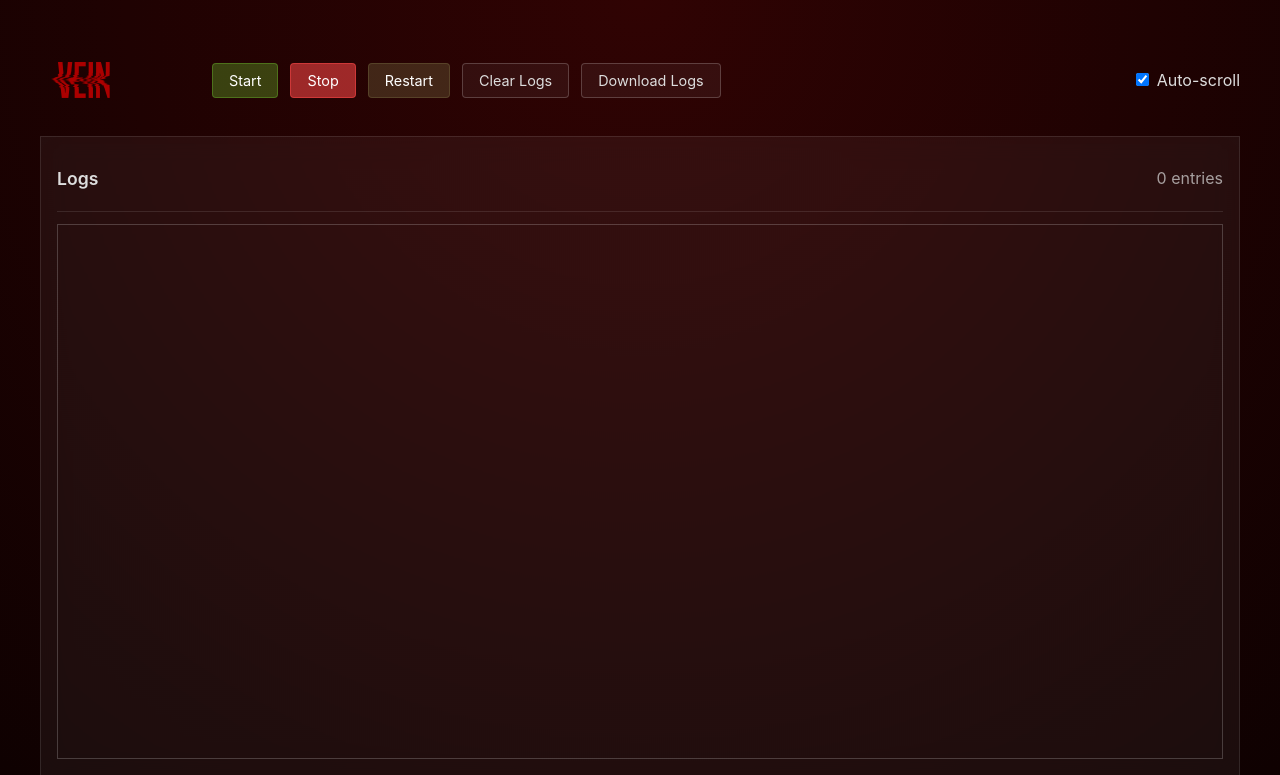
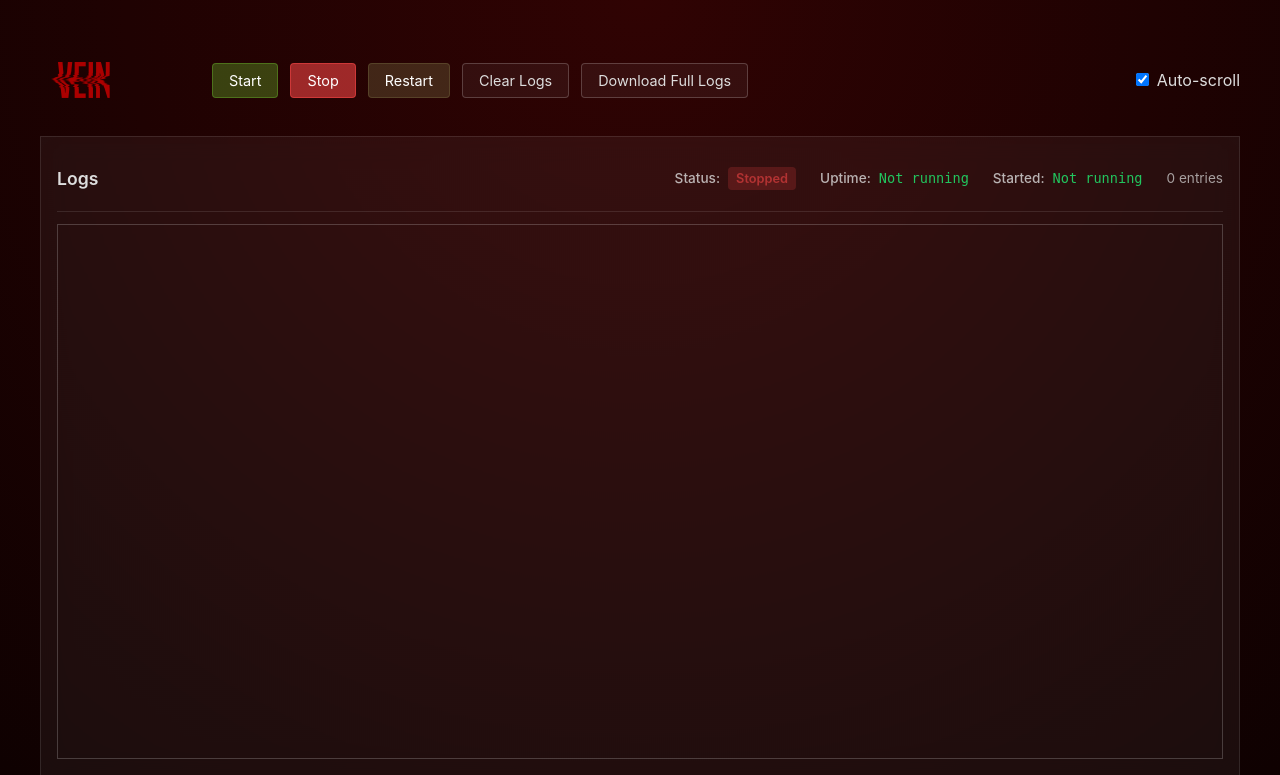
Before and after one commit to lennoknet/vein-server, a Flask app: page / in a window 1280 px wide. Shown: the top 775 px of the page. Run offline with Flask 3, Linux system fonts and the light colour scheme; data that the repository does not hold is empty.

Commit message:
Improved dashboard to show service status and constant rolling logs.

```diff
--- a/dash/app.py
+++ b/dash/app.py
@@ -4,15 +4,19 @@ import threading
 import time
 import os
 import json
-from datetime import datetime
+from datetime import datetime, timedelta
+from collections import deque
 
 app = Flask(__name__)
 
 # Global variables to store data
-from collections import deque
-logs = deque(maxlen=800)
+# Rolling logs for display (max 800 lines)
+display_logs = deque(maxlen=800)
+# Full logs for download (unlimited)
+full_logs = deque()
 service_status = {"status": "unknown", "message": ""}
 action_status = {"action": "none", "status": "none", "message": ""}
+service_info = {"uptime": "Unknown", "started_at": "Unknown", "status": "unknown"}
 
 @app.route('/')
 def index():
@@ -111,7 +115,7 @@ def stop_service():
 
 @app.route('/get-logs', methods=['GET'])
 def get_logs():
-    return jsonify({"logs": list(logs)})
+    return jsonify({"logs": list(display_logs)})
 
 @app.route('/get-action-status', methods=['GET'])
 def get_action_status():
@@ -122,6 +126,11 @@ def get_service_status_route():
     check_service_status()
     return jsonify(service_status)
 
+@app.route('/get-service-info', methods=['GET'])
+def get_service_info():
+    update_service_info()
+    return jsonify(service_info)
+
 @app.route('/download-logs', methods=['GET'])
 def download_logs():
     # Format current date for filename
@@ -129,8 +138,8 @@ def download_logs():
     date_str = now.strftime("%Y%m%d_%H%M%S")
     filename = f"vein_server_logs_{date_str}.txt"
 
-    # Create log content
-    log_content = "\n".join(logs)
+    # Create log content from full logs
+    log_content = "\n".join(full_logs)
 
     # Create response with log content as downloadable file
     response = Response(log_content)
@@ -138,6 +147,91 @@ def download_logs():
     response.headers["Content-Type"] = "text/plain"
 
     return response
+
+def update_service_info():
+    """Update service information including uptime and start time"""
+    global service_info
+    try:
+        # Get service status
+        status_result = subprocess.run(
+            ["systemctl", "is-active", "vein-server.service"],
+            capture_output=True,
+            text=True
+        )
+
+        if status_result.stdout.strip() == "active":
+            # Get detailed service information
+            show_result = subprocess.run(
+                ["systemctl", "show", "vein-server.service", "--property=ActiveEnterTimestamp,SubState"],
+                capture_output=True,
+                text=True
+            )
+
+            # Parse the output
+            properties = {}
+            for line in show_result.stdout.strip().split('\n'):
+                if '=' in line:
+                    key, value = line.split('=', 1)
+                    properties[key] = value
+
+            # Get start time
+            if 'ActiveEnterTimestamp' in properties and properties['ActiveEnterTimestamp']:
+                try:
+                    # Parse systemd timestamp format
+                    start_time_str = properties['ActiveEnterTimestamp']
+                    # Remove timezone info for simpler parsing
+                    if ' ' in start_time_str:
+                        start_time_str = ' '.join(start_time_str.split()[:-1])
+
+                    start_time = datetime.strptime(start_time_str, "%a %Y-%m-%d %H:%M:%S")
+
+                    # Calculate uptime
+                    uptime_delta = datetime.now() - start_time
+
+                    # Format uptime
+                    days = uptime_delta.days
+                    hours, remainder = divmod(uptime_delta.seconds, 3600)
+                    minutes, seconds = divmod(remainder, 60)
+
+                    if days > 0:
+                        uptime_str = f"{days}d {hours}h {minutes}m {seconds}s"
+                    elif hours > 0:
+                        uptime_str = f"{hours}h {minutes}m {seconds}s"
+                    elif minutes > 0:
+                        uptime_str = f"{minutes}m {seconds}s"
+                    else:
+                        uptime_str = f"{seconds}s"
+
+                    service_info = {
+                        "uptime": uptime_str,
+                        "started_at": start_time.strftime("%Y-%m-%d %H:%M:%S"),
+                        "status": "running"
+                    }
+                except (ValueError, IndexError) as e:
+                    service_info = {
+                        "uptime": "Error parsing time",
+                        "started_at": "Unknown",
+                        "status": "running"
+                    }
+            else:
+                service_info = {
+                    "uptime": "Unknown",
+                    "started_at": "Unknown",
+                    "status": "running"
+                }
+        else:
+            service_info = {
+                "uptime": "Not running",
+                "started_at": "Not running",
+                "status": "stopped"
+            }
+
+    except Exception as e:
+        service_info = {
+            "uptime": f"Error: {str(e)}",
+            "started_at": "Error",
+            "status": "unknown"
+        }
 
 def check_service_status():
     """Check the current status of the vein-server service"""
@@ -176,10 +270,10 @@ def check_service_status():
         }
 
 def watch_logs():
-    global logs
+    global display_logs, full_logs
     try:
         process = subprocess.Popen(
-            ["journalctl", "-u", "vein-server.service", "-f", "-n", "100", "--no-pager"],
+            ["journalctl", "-u", "vein-server.service", "-f", "-n", "0", "--no-pager"],
             stdout=subprocess.PIPE,
             text=True
         )
@@ -187,20 +281,51 @@ def watch_logs():
         while True:
             line = process.stdout.readline().strip()
             if line:
-                logs.append(line)
+                # Add to both display logs (rolling) and full logs (complete)
+                display_logs.append(line)
+                full_logs.append(line)
             time.sleep(0.1)
     except Exception as e:
-        logs.append(f"Error watching logs: {str(e)}")
+        error_msg = f"Error watching logs: {str(e)}"
+        display_logs.append(error_msg)
+        full_logs.append(error_msg)
+
+def initialize_logs():
+    """Initialize logs with recent entries"""
+    global display_logs, full_logs
+    try:
+        # Get the last 800 lines for display
+        result = subprocess.run(
+            ["journalctl", "-u", "vein-server.service", "-n", "800", "--no-pager"],
+            capture_output=True,
+            text=True
+        )
+
+        if result.stdout:
+            lines = result.stdout.strip().split('\n')
+            for line in lines:
+                if line.strip():
+                    display_logs.append(line.strip())
+                    full_logs.append(line.strip())
+    except Exception as e:
+        error_msg = f"Error initializing logs: {str(e)}"
+        display_logs.append(error_msg)
+        full_logs.append(error_msg)
 
 @app.route('/clear-logs', methods=['POST'])
 def clear_logs():
-    global logs
-    logs.clear()
+    global display_logs, full_logs
+    display_logs.clear()
+    full_logs.clear()
     return jsonify({"message": "Logs cleared"})
 
 if __name__ == '__main__':
     # Check initial service status
     check_service_status()
+    update_service_info()
+
+    # Initialize logs with recent entries
+    initialize_logs()
 
     # Start log watching thread
     log_thread = threading.Thread(target=watch_logs)
--- a/dash/templates/index.html
+++ b/dash/templates/index.html
@@ -95,6 +95,16 @@
       overflow: hidden;
     }
 
+    .info-label {
+      font-weight: 500;
+      opacity: 0.8;
+    }
+
+    .info-value {
+      font-family: monospace;
+      color: var(--success);
+    }
+
     .logs {
       flex: 1;
       overflow: auto;
@@ -128,7 +138,6 @@
       scrollbar-color: rgba(255, 255, 255, 0.2) transparent;
     }
 
-
     .status {
       font-size: 0.9rem;
     }
@@ -153,6 +162,29 @@
     .text-muted-foreground {
       opacity: 0.7;
     }
+
+    .service-status {
+      display: inline-block;
+      padding: 0.25rem 0.5rem;
+      border-radius: 4px;
+      font-size: 0.8rem;
+      font-weight: 600;
+    }
+
+    .service-status.running {
+      background: rgba(34, 197, 94, 0.2);
+      color: var(--success);
+    }
+
+    .service-status.stopped {
+      background: rgba(239, 68, 68, 0.2);
+      color: var(--error);
+    }
+
+    .service-status.unknown {
+      background: rgba(255, 255, 255, 0.1);
+      color: var(--text);
+    }
   </style>
 </head>
 <body>
@@ -164,7 +196,7 @@
         <button id="stop-service" class="btn-destructive">Stop</button>
         <button id="restart-service" class="btn-secondary">Restart</button>
         <button id="clear-logs">Clear Logs</button>
-        <a href="/download-logs" download><button id="start-service">Download Logs</button></a>
+        <a href="/download-logs" download><button id="download-logs">Download Full Logs</button></a>
         <label class="ml-auto">
           <input type="checkbox" id="auto-scroll" checked>
           Auto-scroll
@@ -176,7 +208,21 @@
       <div class="glass">
         <div style="display:flex; justify-content:space-between; align-items:center; border-bottom: 1px solid rgba(255,255,255,0.1); padding-bottom: 0.5rem; margin-bottom: 0.75rem;">
           <h2 style="font-size: 1.1rem; font-weight: 600;">Logs</h2>
-          <span id="log-count" class="text-muted-foreground">0 entries</span>
+          <div style="display: flex; align-items: center; gap: 1.5rem; font-size: 0.85rem;">
+            <div style="display: flex; align-items: center; gap: 0.5rem;">
+              <span class="info-label">Status:</span>
+              <span id="service-status" class="service-status unknown">Unknown</span>
+            </div>
+            <div style="display: flex; align-items: center; gap: 0.5rem;">
+              <span class="info-label">Uptime:</span>
+              <span id="service-uptime" class="info-value">Unknown</span>
+            </div>
+            <div style="display: flex; align-items: center; gap: 0.5rem;">
+              <span class="info-label">Started:</span>
+              <span id="service-started" class="info-value">Unknown</span>
+            </div>
+            <span id="log-count" class="text-muted-foreground">0 entries</span>
+          </div>
         </div>
         <div id="logs" class="logs"></div>
       </div>
@@ -200,6 +246,10 @@
       const dialog = document.getElementById("confirm-dialog");
       const confirmMessage = document.getElementById("confirm-message");
       const confirmYes = document.getElementById("confirm-yes");
+      const serviceStatus = document.getElementById("service-status");
+      const serviceUptime = document.getElementById("service-uptime");
+      const serviceStarted = document.getElementById("service-started");
+
       let logs = [];
 
       function updateStatus(type, msg) {
@@ -230,16 +280,38 @@
             if (data.logs.length !== logs.length) {
               const newLogs = data.logs.slice(logs.length);
               logs = data.logs;
+
+              // Add new logs to display
               newLogs.forEach(log => {
                 const line = highlightLog(log);
                 logsContainer.appendChild(line);
               });
+
+              // Update counter
               logCount.textContent = `${logs.length} entries`;
+
               if (autoScroll.checked) {
                 logsContainer.scrollTop = logsContainer.scrollHeight;
               }
             }
-          });
+          })
+          .catch(err => console.error("Error fetching logs:", err));
+      }
+
+      function fetchServiceInfo() {
+        fetch("/get-service-info")
+          .then(res => res.json())
+          .then(data => {
+            // Update service status
+            serviceStatus.textContent = data.status === "running" ? "Running" :
+                                      data.status === "stopped" ? "Stopped" : "Unknown";
+            serviceStatus.className = `service-status ${data.status}`;
+
+            // Update uptime and start time
+            serviceUptime.textContent = data.uptime;
+            serviceStarted.textContent = data.started_at;
+          })
+          .catch(err => console.error("Error fetching service info:", err));
       }
 
       function performAction(endpoint, type) {
@@ -273,7 +345,7 @@
           .then(() => {
             logsContainer.innerHTML = "";
             logs = [];
-            logCount.textContent = `0 entries`;
+            logCount.textContent = "0 entries";
           })
           .catch(() => alert("Failed to clear logs."));
       };
@@ -282,8 +354,14 @@
       document.getElementById("stop-service").onclick = () => confirmAndRun("stop", "/stop-service");
       document.getElementById("start-service").onclick = () => confirmAndRun("start", "/start-service");
 
+      // Update logs every second
       setInterval(fetchLogs, 1000);
+      // Update service info every 5 seconds
+      setInterval(fetchServiceInfo, 5000);
+
+      // Initial fetch
       fetchLogs();
+      fetchServiceInfo();
     </script>
   </body>
 </html>
```
